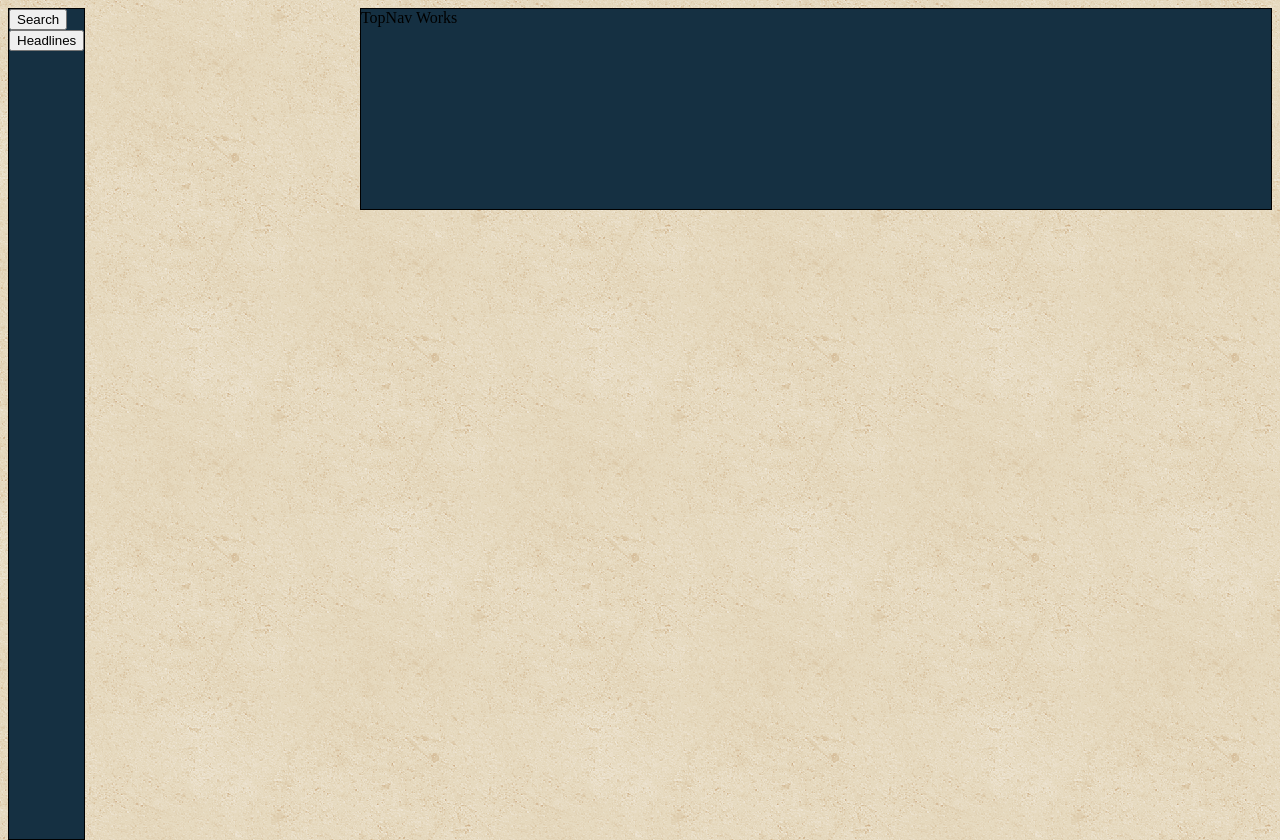
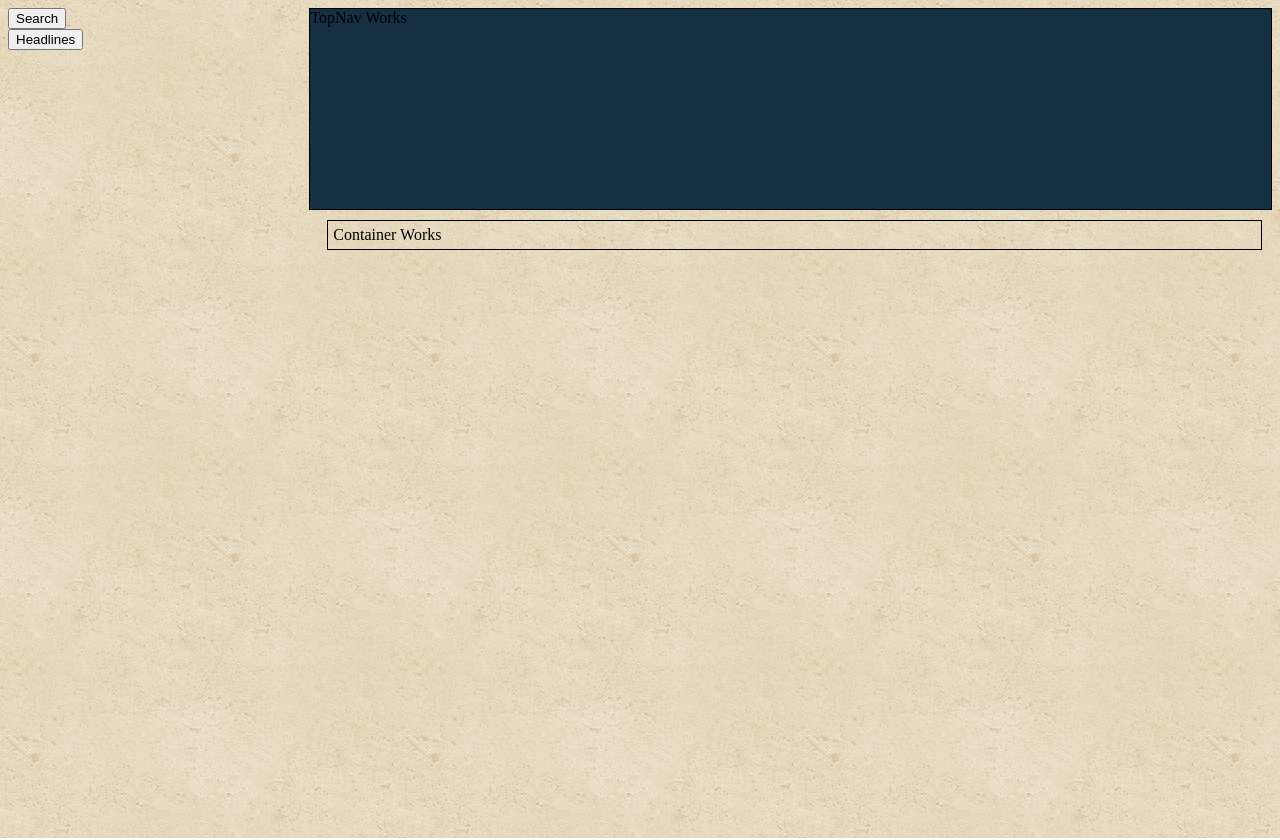
Before and after one commit to devinmounts/news-agg, a React app: page / in a window 1280 px wide. Built offline with nearby package versions, Linux system fonts and the light colour scheme.

Commit message:
add .css for display container

```diff
--- a/src/components/Article.jsx
+++ b/src/components/Article.jsx
@@ -2,6 +2,7 @@ import React from 'react';
 import PropTypes from 'prop-types';
 import { connect } from 'react-redux';
 import { updateCurrentSourceUrl } from './../actions';
+import './styles/Article.css';
 
 function Article(props) {
   const { title, author, source, description, url, image, dispatch } = props;
--- a/src/components/DisplayContainer.jsx
+++ b/src/components/DisplayContainer.jsx
@@ -1,6 +1,7 @@
 import React from 'react';
 import PropTypes from 'prop-types';
 import Article from './Article';
+import './styles/DisplayContainer.css';
 
 class DisplayContainer extends React.Component {
   constructor(props){
@@ -25,7 +26,8 @@ class DisplayContainer extends React.Component {
       });
     }
     return (
-      <div>
+      <div className='display-container'>
+        Container Works
         {articles !=null ? articles : ''}
       </div>
     );
--- /dev/null
+++ b/src/components/styles/DisplayContainer.css
@@ -0,0 +1,8 @@
+.display-container {
+  margin: 10px;
+  padding: 5px;
+  border: solid black .5px;
+  width: 73%;
+  float: right;
+  height: 100%;
+}
--- a/src/components/styles/SideNav.css
+++ b/src/components/styles/SideNav.css
@@ -1,11 +1,9 @@
 .sideNavStyle {
-  background-color: #153042;
-  max-width: 20%;
+  width: 23%;
   height: calc(110vh - 50px);
-  border: solid black .5px;
   float: left;
   display: inline-block;
   position: relative;
   overflow: hidden;
-  overflow: scroll
+  overflow: scroll;
 }
--- a/src/components/styles/Source.css
+++ b/src/components/styles/Source.css
@@ -4,9 +4,10 @@
   padding: 3px;
   border: solid black 1px;
   border-radius: 5px;
-  color: white;
+  color: grey;
 }
 .source:hover {
   background-color: #eb803c;
   cursor: pointer;
+  color: #153042;
 }
--- a/src/components/styles/TopNav.css
+++ b/src/components/styles/TopNav.css
@@ -1,7 +1,9 @@
 .topNavStyle {
-  width: 72%;
+  width: 76%;
   height: 200px;
   border: solid black .5px;
   float: right;
-  background-color: #153042
+  background-color: #153042;
+
+
 };
```
Also changed, not shown: src/components/styles/Article.css (added).
